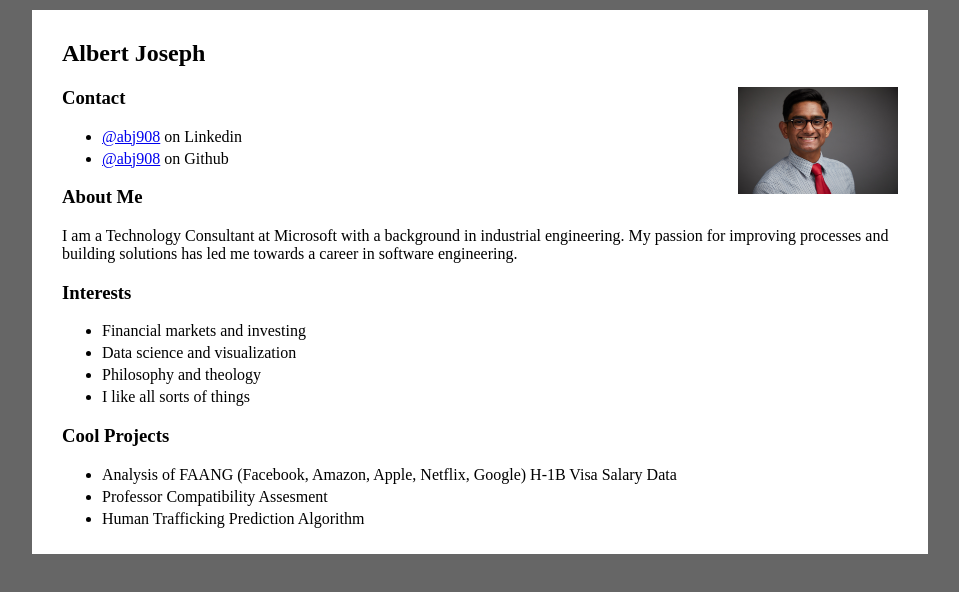
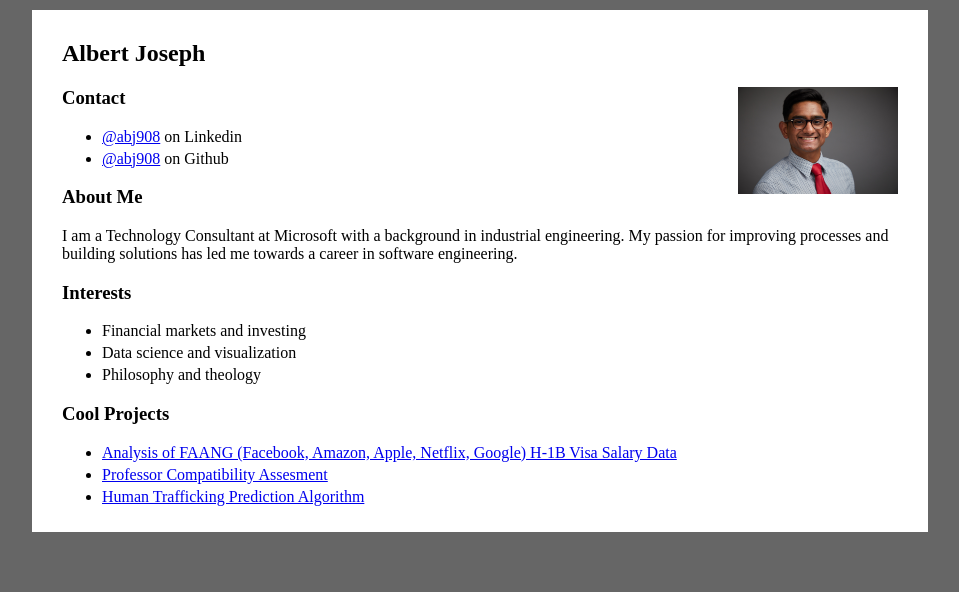
Before and after one commit to abj908/Albert-Joseph-Blog, a plain HTML site: page index.html in a window 1280 px wide. Shown: the whole page, without its empty margins (160-1119 px from the left). Drawn offline with Linux system fonts and the light colour scheme.

Commit message:
New Commit

```diff
--- a/index.html
+++ b/index.html
@@ -22,13 +22,12 @@
         <li>Financial markets and investing</li>
         <li>Data science and visualization</li>
         <li>Philosophy and theology</li>
-        <li>I like all sorts of things</li>
       </ul>
       <h3>Cool Projects</h3>
       <ul>
-        <li>Analysis of FAANG (Facebook, Amazon, Apple, Netflix, Google) H-1B Visa Salary Data</li>
-        <li>Professor Compatibility Assesment</li>
-        <li>Human Trafficking Prediction Algorithm</li>
+        <li> <a href="https://github.com/abj908/Big-Tech-Compensation-Analysis">Analysis of FAANG (Facebook, Amazon, Apple, Netflix, Google) H-1B Visa Salary Data</a> </li>
+        <li> <a href="https://github.com/abj908/Professor-Compatibility-Assessment">Professor Compatibility Assesment</a> </li>
+        <li> <a href="https://github.com/abj908/Human-Trafficking-Prediction-Algorithm">Human Trafficking Prediction Algorithm</a> </li>
       </ul>
   </body>
 </html>
```
